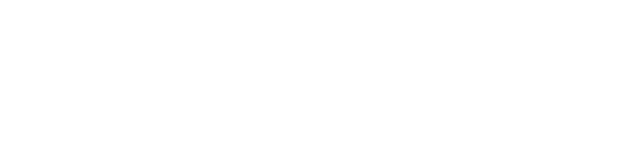
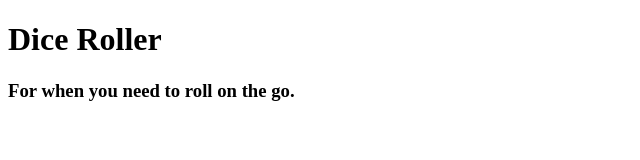
Before and after one commit to chaoticmewtral/dice-roller, a plain HTML site: page index.html in a window 1280 px wide. Shown: the whole page, without its empty margins (0-640 px from the left). Drawn offline with Linux system fonts and the light colour scheme.

Commit message:
Add to index.html

```diff
--- a/index.html
+++ b/index.html
@@ -7,6 +7,7 @@
         <title>Document</title>
     </head>
     <body>
-
+        <h1>Dice Roller</h1>
+        <h3>For when you need to roll on the go.</h3>
     </body>
 </html>
```
